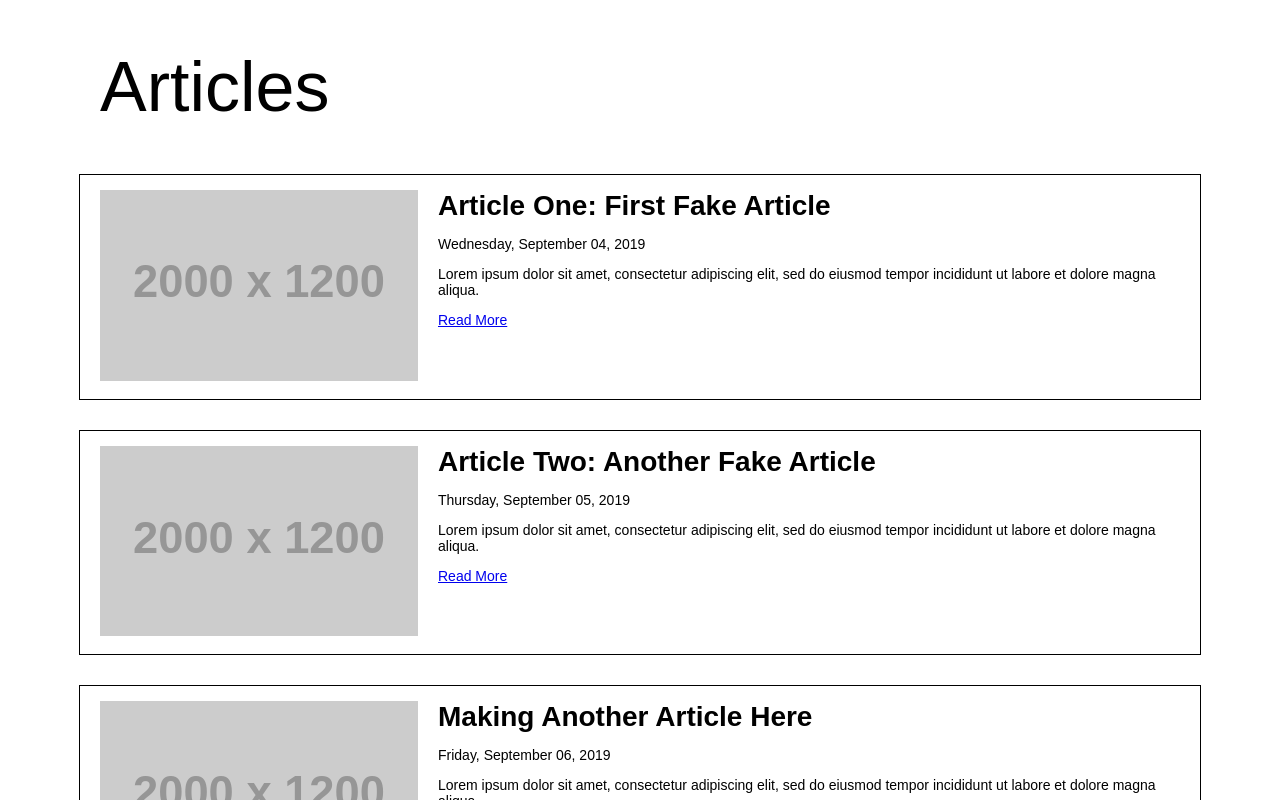
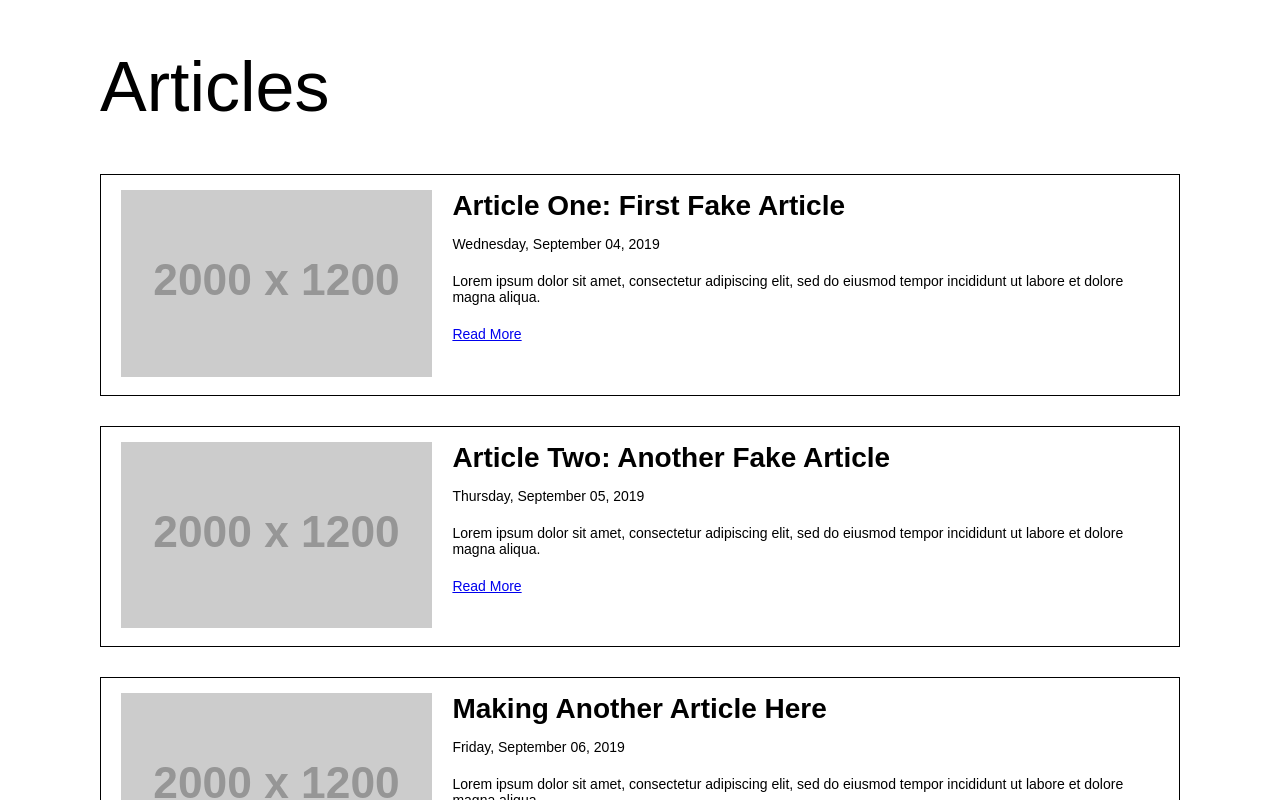
Before and after one commit to tg1625/Dynamic-Web-Exercise-One, a React (Create React App) app: page / in a window 1280 px wide. Shown: the top 800 px of the page. Built offline with nearby package versions, Linux system fonts and the light colour scheme.

Commit message:
Styling
small styling fixes, and some console logs

```diff
--- a/src/pages/Article.js
+++ b/src/pages/Article.js
@@ -4,6 +4,7 @@ import {useParams} from "react-router-dom"
 
 function Article() {
   let {id} = useParams();
+  console.log(id);
   return (
     <div className="Article">
       <header>
--- a/src/pages/ArticleListing.js
+++ b/src/pages/ArticleListing.js
@@ -6,7 +6,7 @@ import Data from "../components/Data.js";
 function ArticleListing() {
   // console.log('data', Data);
   return (
-    <div className="ArticleListing">
+    <div className="articleListing">
       <header>
         <h1>Articles</h1>
       </header>
--- a/src/styles/App.css
+++ b/src/styles/App.css
@@ -1,4 +1,4 @@
-header{
+.articleListing header{
   margin:0 auto;
   max-width:1080px;
 }
@@ -31,3 +31,7 @@ header{
   font-size:2em;
   margin:0;
 }
+
+.articleDesc p{
+  margin-bottom:1.5em;
+}
--- a/src/styles/index.css
+++ b/src/styles/index.css
@@ -1,3 +1,6 @@
+*{
+  box-sizing: border-box;
+}
 body {
   box-sizing: border-box;
   margin: 0;
```
